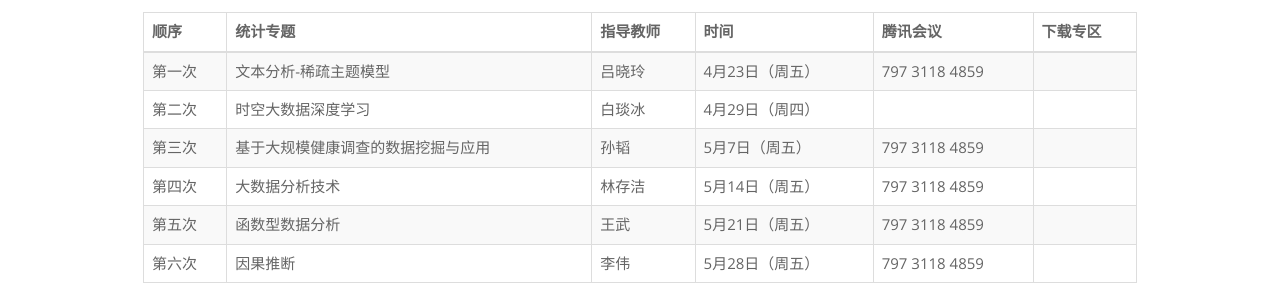
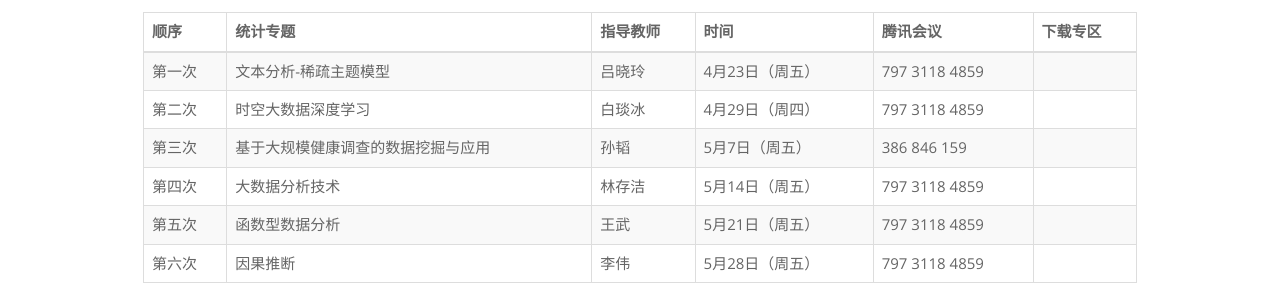
Before and after one commit to rucdmc/rucdmc.github.io, a Jekyll site: the page built from index.html, in a window 1280 px wide. Shown: the part 664-958 px from the top of the page. Built offline with Jekyll 4.4.1, drawn with Linux system fonts in a browser that asks for light colours.

Commit message:
Update index.html

```diff
--- a/index.html
+++ b/index.html
@@ -117,7 +118,7 @@
             <td>基于大规模健康调查的数据挖掘与应用</td>
             <td>孙韬</td>
             <td>5月7日（周五）</td>
-            <td>797 3118 4859</td>
+            <td>386 846 159</td>
             <td> </td>
         </tr>
         <tr>
```
Also changed, not shown: other parts of index.html (+1 -0 lines).
